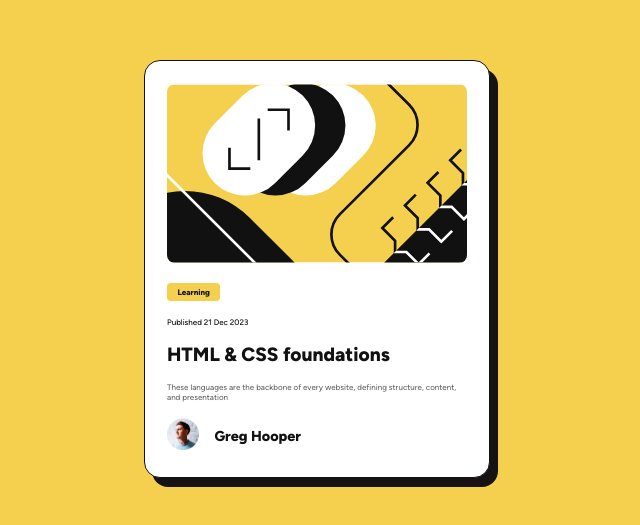
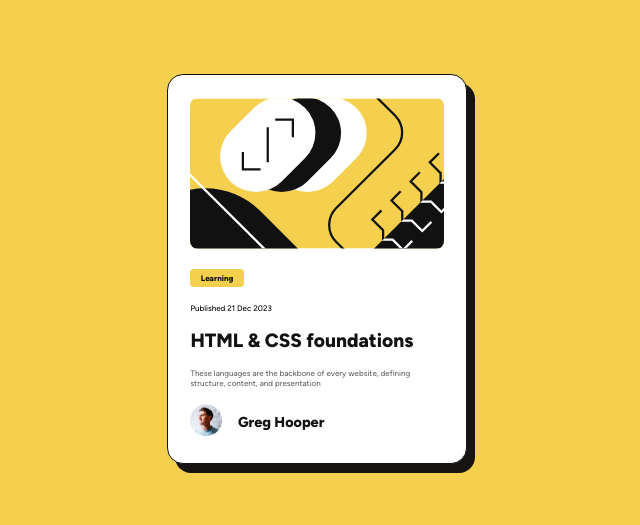
Before and after one commit to csaw101/blog-preview-card, a website built with Vite: page src/index.html in a window 1280 px wide. Shown: the part 131-656 px from the top of the page, without its empty margins (323-963 px from the left). Built offline with nearby package versions, Linux system fonts and the light colour scheme.

Commit message:
style edits

```diff
--- a/src/styles/layout.css
+++ b/src/styles/layout.css
@@ -1,3 +1,14 @@
+*,
+*::before,
+*::after {
+  box-sizing: border-box;
+}
+
+* {
+  margin: 0;
+  padding: 0;
+}
+
 .app {
   width: 100vw;
   height: 100vh;
@@ -9,11 +20,8 @@
 body {
   display: flex;
   place-items: center;
-
   min-width: 320px;
   min-height: 100vh;
-
-  margin: 0;
 }
 
 img {
```
